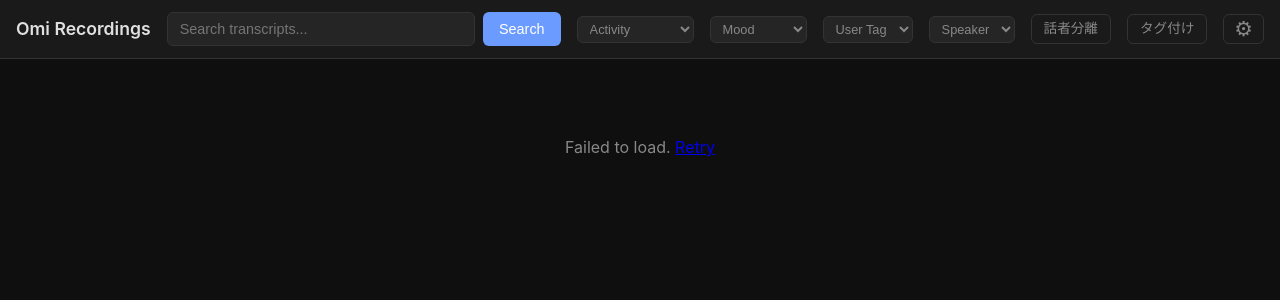
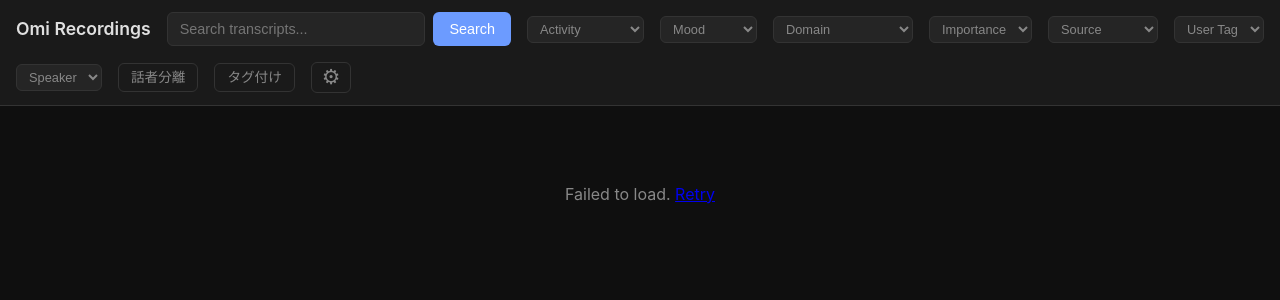
Before and after one commit to ysugata/omi-whisper-transcribe, a Python web app: template omi-recordings-viewer/templates/index.html in a window 1280 px wide. Shown: the top 300 px of the page. Run offline with Jinja, Linux system fonts and the light colour scheme; the template is opened without the code that fills it, so the values that code supplies are empty.

Commit message:
Add session list filters for business_domain, importance, source_type
Add three new dropdown filters to the Viewer header for filtering
sessions by business domain, importance level, and source type.
Propagate filters through app.py to indexer.py WHERE clauses.

Co-Authored-By: Claude Opus 4.6 <noreply@anthropic.com>

```diff
--- a/omi-recordings-viewer/static/app.js
+++ b/omi-recordings-viewer/static/app.js
@@ -67,6 +67,9 @@
 
     var filterActivity = document.getElementById("filter-activity");
     var filterMood = document.getElementById("filter-mood");
+    var filterBusinessDomain = document.getElementById("filter-business-domain");
+    var filterImportance = document.getElementById("filter-importance");
+    var filterSourceType = document.getElementById("filter-source-type");
     var filterUserTag = document.getElementById("filter-user-tag");
     var filterSpeaker = document.getElementById("filter-speaker");
 
@@ -75,6 +78,9 @@
         if (query) url += "&q=" + encodeURIComponent(query);
         if (filterActivity && filterActivity.value) url += "&activity=" + encodeURIComponent(filterActivity.value);
         if (filterMood && filterMood.value) url += "&mood=" + encodeURIComponent(filterMood.value);
+        if (filterBusinessDomain && filterBusinessDomain.value) url += "&business_domain=" + encodeURIComponent(filterBusinessDomain.value);
+        if (filterImportance && filterImportance.value) url += "&importance=" + encodeURIComponent(filterImportance.value);
+        if (filterSourceType && filterSourceType.value) url += "&source_type=" + encodeURIComponent(filterSourceType.value);
         if (filterUserTag && filterUserTag.value) url += "&user_tag=" + encodeURIComponent(filterUserTag.value);
         if (filterSpeaker && filterSpeaker.value) url += "&speaker=" + encodeURIComponent(filterSpeaker.value);
         return fetch(url).then(function (r) { return r.json(); });
@@ -604,6 +610,9 @@
     });
     if (filterActivity) filterActivity.addEventListener("change", function () { loadPage(1); });
     if (filterMood) filterMood.addEventListener("change", function () { loadPage(1); });
+    if (filterBusinessDomain) filterBusinessDomain.addEventListener("change", function () { loadPage(1); });
+    if (filterImportance) filterImportance.addEventListener("change", function () { loadPage(1); });
+    if (filterSourceType) filterSourceType.addEventListener("change", function () { loadPage(1); });
     if (filterUserTag) filterUserTag.addEventListener("change", function () { loadPage(1); });
     if (filterSpeaker) filterSpeaker.addEventListener("change", function () { loadPage(1); });
     modalClose.addEventListener("click", closeModal);
--- a/omi-recordings-viewer/templates/index.html
+++ b/omi-recordings-viewer/templates/index.html
@@ -34,6 +34,37 @@
             <option value="mixed">Mixed</option>
             <option value="excited">Excited</option>
             <option value="frustrated">Frustrated</option>
+        </select>
+        <select id="filter-business-domain" class="filter-select" title="Filter by business domain">
+            <option value="">Domain</option>
+            <option value="sales">Sales</option>
+            <option value="hiring">Hiring</option>
+            <option value="product_planning">Product Planning</option>
+            <option value="purchasing">Purchasing</option>
+            <option value="customer_service">Customer Service</option>
+            <option value="management">Management</option>
+            <option value="finance">Finance</option>
+            <option value="technology">Technology</option>
+            <option value="personal">Personal</option>
+            <option value="other">Other</option>
+        </select>
+        <select id="filter-importance" class="filter-select" title="Filter by importance">
+            <option value="">Importance</option>
+            <option value="high">High</option>
+            <option value="medium">Medium</option>
+            <option value="low">Low</option>
+        </select>
+        <select id="filter-source-type" class="filter-select" title="Filter by source type">
+            <option value="">Source</option>
+            <option value="meeting">Meeting</option>
+            <option value="monologue">Monologue</option>
+            <option value="discussion">Discussion</option>
+            <option value="negotiation">Negotiation</option>
+            <option value="phone_call">Phone Call</option>
+            <option value="dictation">Dictation</option>
+            <option value="casual_chat">Casual Chat</option>
+            <option value="presentation">Presentation</option>
+            <option value="other">Other</option>
         </select>
         <select id="filter-user-tag" class="filter-select" title="Filter by user tag">
             <option value="">User Tag</option>
```
Also changed, not shown: omi-recordings-viewer/app.py (+9 -1 lines), omi-recordings-viewer/indexer.py (+14 -1 lines).
